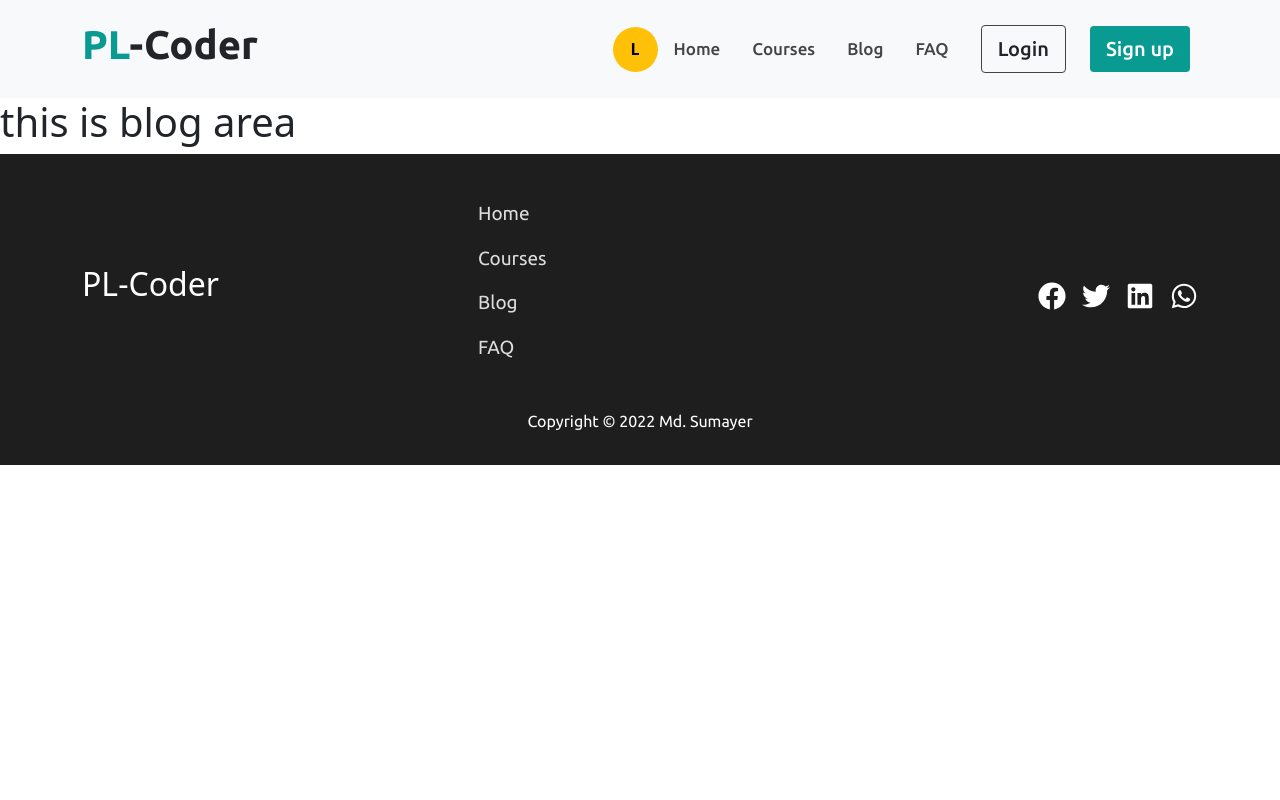
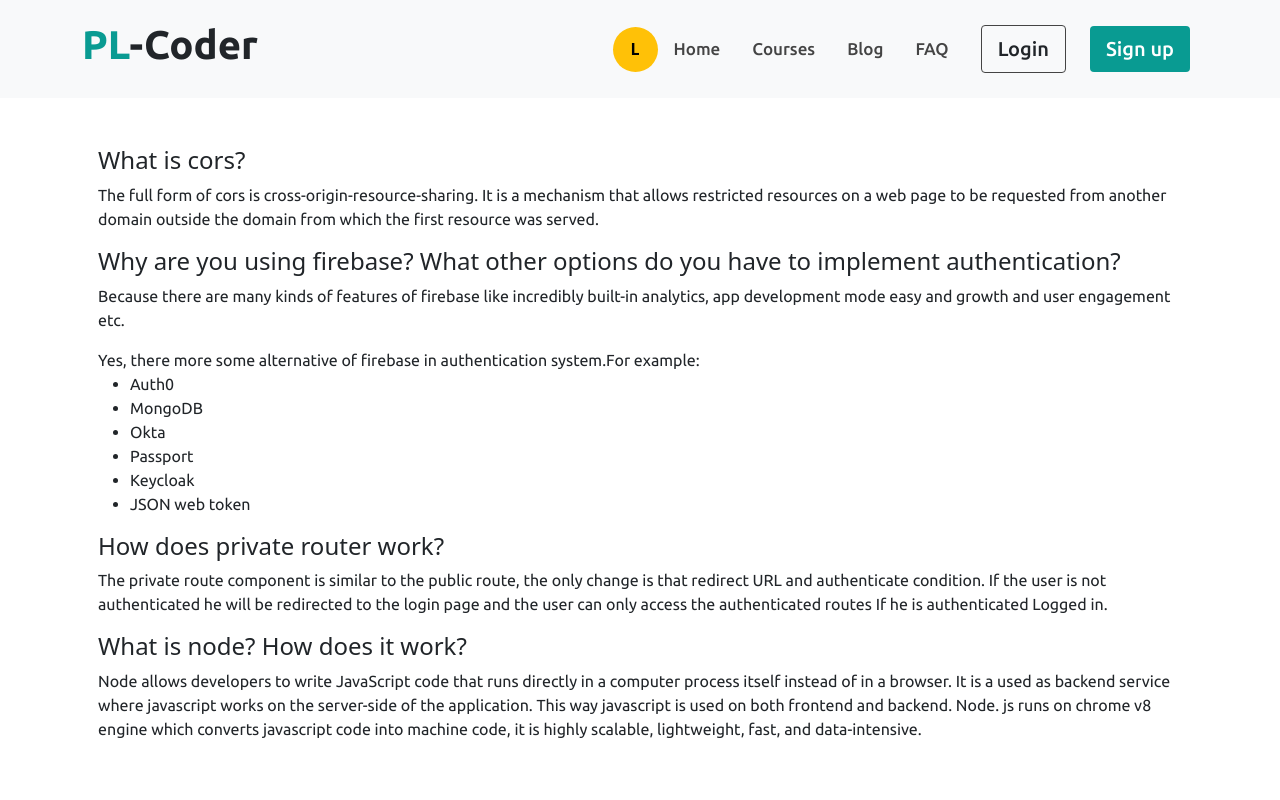
Before and after one commit to WDSumayer/pl-coder-client, a React (Create React App) app: page /blog in a window 1280 px wide. Shown: the top 800 px of the page. Built offline with nearby package versions, Linux system fonts and the light colour scheme; no server answers.

Commit message:
readme and faq added

```diff
--- a/src/pages/Blog/Blog.js
+++ b/src/pages/Blog/Blog.js
@@ -2,8 +2,27 @@ import React from 'react';
 
 const Blog = () => {
     return (
-        <div>
-            <h1>this is blog area</h1>
+        <div className='container'>
+           <div className='py-5 px-3'>
+            <h4>What is cors?</h4>
+            <p>The full form of cors is cross-origin-resource-sharing. It is a mechanism that allows restricted resources on a web page to be requested from another domain outside the domain from which the first resource was served.</p>
+            <h4>Why are you using firebase? What other options do you have to implement authentication?</h4>
+            <p>Because there are many kinds of features of firebase like incredibly built-in analytics, app development mode easy and growth and user engagement etc.</p>
+            <p>Yes, there more some alternative of firebase in authentication system.For example:
+                <ul>
+                    <li>Auth0</li>
+                    <li>MongoDB</li>
+                    <li>Okta</li>
+                    <li>Passport</li>
+                    <li>Keycloak</li>
+                    <li>JSON web token </li>
+                </ul>
+            </p>
+            <h4>How does private router work?</h4>
+            <p>The private route component is similar to the public route, the only change is that redirect URL and authenticate condition. If the user is not authenticated he will be redirected to the login page and the user can only access the authenticated routes If he is authenticated Logged in.</p>
+            <h4>What is node? How does it work?</h4>
+            <p>Node allows developers to write JavaScript code that runs directly in a computer process itself instead of in a browser. It is a used as backend service where javascript works on the server-side of the application. This way javascript is used on both frontend and backend. Node. js runs on chrome v8 engine which converts javascript code into machine code, it is highly scalable, lightweight, fast, and data-intensive.</p>
+           </div>
         </div>
     );
 };
--- a/src/pages/Faq/Faq.js
+++ b/src/pages/Faq/Faq.js
@@ -1,10 +1,38 @@
 import React from 'react';
+import Accordion from 'react-bootstrap/Accordion';
 
 const Faq = () => {
     return (
-        <div>
-            <h1>this is FAQ area</h1>
+       <div style={{height:'100vh'}}>
+         <div className='container'>
+           <div className='row'>
+            <div className='col-md-3'></div>
+            <div className='col-md-6 mt-5'>
+            <Accordion defaultActiveKey="0">
+      <Accordion.Item eventKey="0">
+        <Accordion.Header>Will this course be effective?</Accordion.Header>
+        <Accordion.Body>
+          Of course! this course will be more effective. You will learn a lot of.
+        </Accordion.Body>
+      </Accordion.Item>
+      <Accordion.Item eventKey="1">
+        <Accordion.Header>Will I get support after finishing this course?</Accordion.Header>
+        <Accordion.Body>
+          Yes, we will provide you life time support. Our skillfull trainer will help you after finishing this course also.
+        </Accordion.Body>
+      </Accordion.Item>
+      <Accordion.Item eventKey="2">
+        <Accordion.Header>Can I get a certificate?</Accordion.Header>
+        <Accordion.Body>
+         Yes, we will give you a certificate that will help you to get a standard job.
+        </Accordion.Body>
+      </Accordion.Item>
+    </Accordion>
+            </div>
+            <div className='col-md-3'></div>
+           </div>
         </div>
+       </div>
     );
 };
 
```
Also changed, not shown: 2 other files (tests, documents, lock files or other folders).
